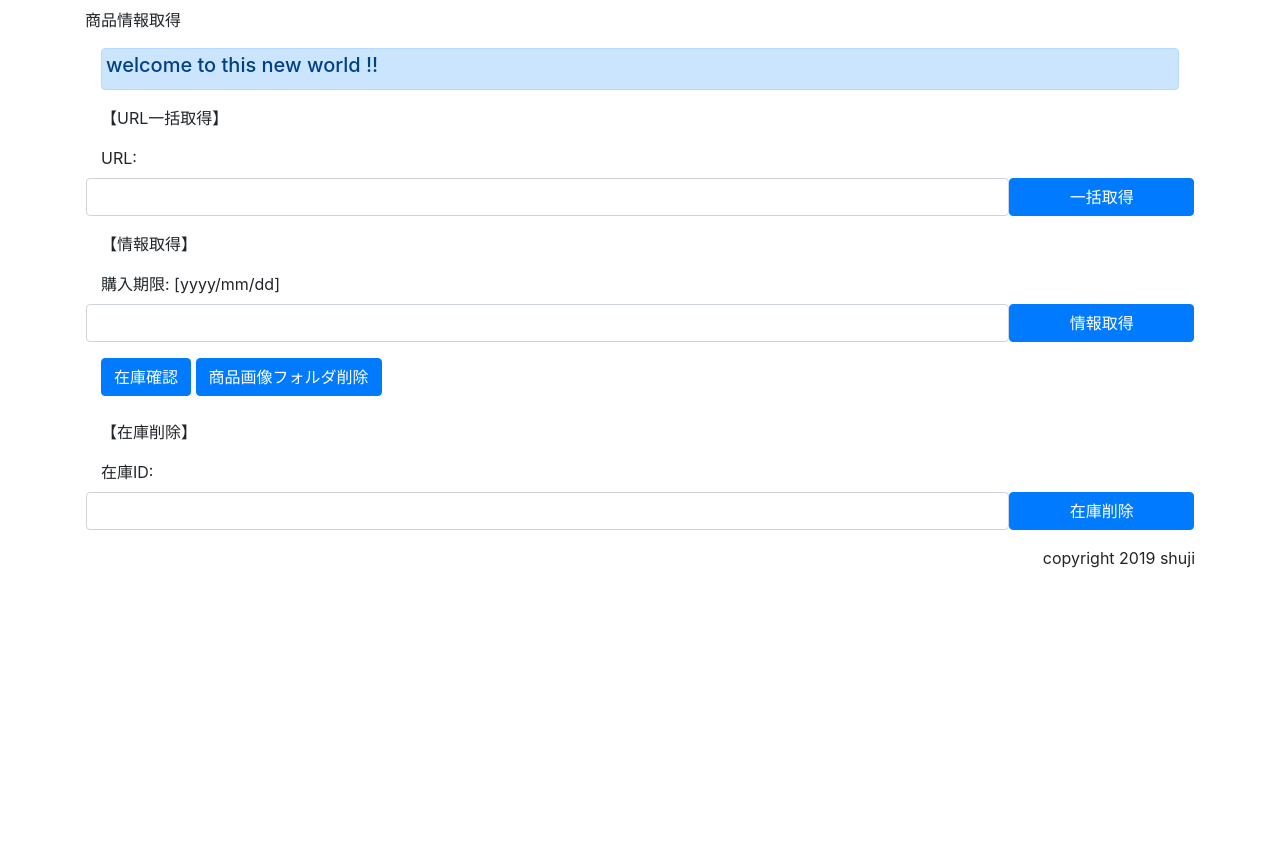
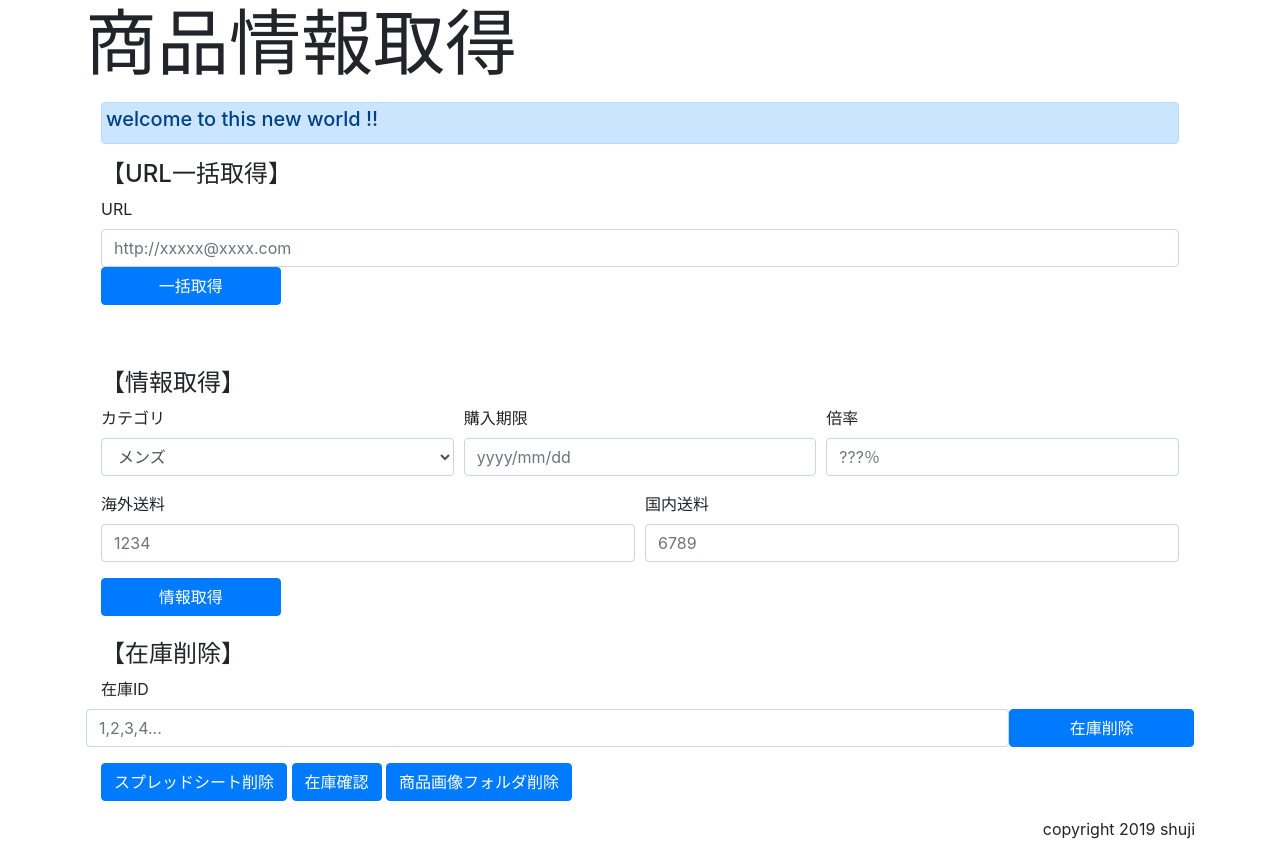
Before and after one commit to shujishujishuji/get_ff, a Flask app: page / in a window 1280 px wide. Before the commit the page ends 568 px from the top, so only its background shows below. Run offline with Flask 2, Linux system fonts and the light colour scheme; some libraries are stand-ins or nearby versions.

Commit message:
入力欄追加

```diff
--- a/main.py
+++ b/main.py
@@ -9,7 +9,6 @@
 6.在庫状況に変化のあったものを削除
 
 TODO:
-取得情報の貼り付け方を考える
 URLを指定して在庫ファイルから削除する関数
 マルチスレッドによる時間短縮
 在庫管理定期実行
@@ -153,8 +152,20 @@ def set_ss(key_file, sheet_name):
     return wks
 
 
-def write_ss(ss, cell, text):
-    ss.update_acell(cell, text)
+@app.route('/del_ss', methods=['GET'])
+def del_cells():
+    ss = set_ss(KEY_FILE, SHEET_NAME).sheet1
+    del_lis = [['', '', '', '', '', '', '', '', '', ''] for _ in range(199)]
+    del_z = [[''] for _ in range(199)]
+    del_a = [['', '', ''] for _ in range(199)]
+    ss_data = [{'range': 'A2:J200',
+                'values': del_lis},
+               {'range': 'Z2:Z200',
+                'values': del_z},
+               {'range': 'AC2:AE200',
+                'values': del_a}]
+    ss.batch_update(ss_data)
+    return 'おわた、おわたwww'
 
 
 class GetList:
@@ -172,8 +183,7 @@ class GetList:
         page_list = self.move_page(url)
         for i, uri in enumerate(page_list):
             time.sleep(1)
-            url_cell = 'I{}'.format(i + blank_row)
-            write_ss(ss, url_cell, uri)
+            ss.update_acell('I{}'.format(i + blank_row), uri)
 
     def get_tag(self, tag, attr_name, attr_val):
         """
@@ -319,7 +329,7 @@ def get_description(driver, stock_check=None):
 def index():
     return render_template(
         'index.html',
-        teitle='Index',
+        title='商品情報取得',
         message='商品情報取得'
     )
 
@@ -343,12 +353,18 @@ def get_info():
         在庫リストに追加する。
     """
     try:
+        # GUIからの入力値
         deadline = request.form.get('deadline')
+        ratio = request.form.get('ratio')
+        overship = request.form.get('overship')
+        domship = request.form.get('domship')
+        cat = request.form.get('category')
+
         # spred_sheetのセットアップ
         sss = set_ss(KEY_FILE, SHEET_NAME)
         ss = sss.worksheet('出品シート')
         bland_dic = sss.worksheet('ブランド').get_all_records()
-        category_dic = sss.worksheet('カテゴリ').get_all_records()
+        category_dic = sss.worksheet(str(cat)).get_all_records()
         area_dic = sss.worksheet('地域').get_all_records()
 
         # スプレッドシートからURLリスト作成
@@ -372,10 +388,8 @@ def get_info():
         for i, url in enumerate(url_lis):
             # log出力
             logger.info(f'URL: {url}')
-            """
             if url in stock_url:
                 continue
-            """
 
             # driverセットアップ
             driver = set_driver(url)
@@ -389,7 +403,7 @@ def get_info():
             bland_str = category_str = area_str = ''
             # ブランド名の取得
             t = re.search(r"^.*", title).group(0)
-            bland_lis = [str(bland['ブランド']) for bland in bland_dic if t in str(bland['ff_ブランド'])]
+            bland_lis = [str(bland['ブランド']) for bland in bland_dic if str(t).lower() in str(bland['ff_ブランド']).lower()]
             if len(bland_lis) > 0:
                 bland_str = bland_lis[0]
 
@@ -421,9 +435,10 @@ def get_info():
                        {'range': 'J{}'.format(cell_row),
                         'values': [[area_str]]},
                        {'range': 'Z{}'.format(cell_row),
-                        'values': [[pure_price]]}]
+                        'values': [[pure_price]]},
+                       {'range': 'AC{}:AE{}'.format(cell_row, cell_row),
+                        'values': [[ratio, overship, domship]]}]
             ss.batch_update(ss_data)
-
 
             # 在庫データベースの更新
             """
--- a/templates/index.html
+++ b/templates/index.html
@@ -8,8 +8,6 @@
 {% endblock %}
 
 {% block content %}
-
-<div class="mb-3" id="msg">{{message}}</div>
 
 <!--vue.js container-->
 <div id="app" class="m-3">
@@ -26,33 +24,54 @@
 </div>
 
 <div class="form-group">
-    <p>【URL一括取得】</p>
-    <label for="url">URL:</label>
-    <div class="row">
-    <input type="text" id="url" name="url" class="form-control col" v-model="post_url">
+    <h4>【URL一括取得】</h4>
+    <label for="url">URL</label>
+    <input type="text" id="url" name="url" class="form-control" placeholder="http://xxxxx@xxxx.com" v-model="post_url">
     <button v-on:click="postUrl" class="btn btn-primary col-3 col-sm-3 col-md-2 col-lg-2 col-xl-2">一括取得</button>
+</div>
+<br><br>
+<h4>【情報取得】</h4>
+<div class="form-row">
+    <div class="form-group col">
+        <label for="category">カテゴリ</label>
+        <select type="text" id="category" name="category" class="form-control" placeholder="" v-model="post_category">
+            <option value="レディース">レディース</option>
+            <option value="メンズ">メンズ</option>
+            <option value="その他">その他</option>
+        </select>
+    </div>
+    <div class="form-group col">
+        <label for="deadline">購入期限</label>
+        <input type="text" id="deadline" name="deadline" class="form-control" placeholder="yyyy/mm/dd" v-model="post_deadline">
+    </div>
+    <div class="form-group col">
+        <label for="ratio">倍率</label>
+        <input type="text" id="ratio" name="ratio" class="form-control" placeholder="???％" v-model="post_ratio">
     </div>
 </div>
-<div class="form-group">
-    <p>【情報取得】</p>
-    <label for="deadline">購入期限: [yyyy/mm/dd]</label>
-    <div class="row">
-    <input type="text" id="deadline" name="deadline" class="form-control col" v-model="post_deadline">
-    <button v-on:click="getDescription" class="btn btn-primary col-3 col-sm-3 col-md-2 col-lg-2 col-xl-2">情報取得</button>
+<div class="form-row">
+    <div class="form-group col">
+        <label for="overship">海外送料</label>
+        <input type="text" id="overship" name="overship" class="form-control" placeholder="1234" v-model="post_overship">
+    </div>
+    <div class="form-group col">
+        <label for="domship">国内送料</label>
+        <input type="text" id="domship" name="domship" class="form-control" placeholder="6789" v-model="post_domship">
     </div>
 </div>
-    <button v-on:click="getStock" class="btn btn-primary" id="check_stock">在庫確認</button>
-    <button v-on:click="delImg" class="btn btn-primary" id="delete_img_dir">商品画像フォルダ削除</button>
-<br>
-<br>
+    <button v-on:click="getDescription" class="btn btn-primary col-3 col-sm-3 col-md-2 col-lg-2 col-xl-2">情報取得</button>
+<br><br>
 <div class="form-group">
-    <p>【在庫削除】</p>
-    <label for="id">在庫ID:</label>
+    <h4>【在庫削除】</h4>
+    <label for="id">在庫ID</label>
     <div class="row">
-    <input type="text" id="id" name="id" class="form-control col" v-model="post_id">
+    <input type="text" id="id" name="id" class="form-control col" placeholder="1,2,3,4..." v-model="post_id">
     <button v-on:click="delStock" class="btn btn-primary col-3 col-sm-3 col-md-2 col-lg-2 col-xl-2">在庫削除</button>
     </div>
 </div>
+    <button v-on:click="delSs" class="btn btn-primary" id="delete_spreadsheet">スプレッドシート削除</button>
+    <button v-on:click="getStock" class="btn btn-primary" id="check_stock">在庫確認</button>
+    <button v-on:click="delImg" class="btn btn-primary" id="delete_img_dir">商品画像フォルダ削除</button>
 </div>
 </script>
 {% endraw %}
@@ -68,6 +87,10 @@ Vue.component('mycomp', {
             alert_msg: 'welcome to this new world !!',
             post_id: '',
             post_deadline: '',
+            post_ratio: '',
+            post_overship: '',
+            post_domship: '',
+            post_category: 'メンズ'
         }
     },
     methods:{
@@ -100,6 +123,10 @@ Vue.component('mycomp', {
             this.alert_msg = '商品情報取得実行中です。けっこう時間かかります。しばらくお待ちください。';
             let formData = new FormData();
             formData.append("deadline", this.post_deadline);
+            formData.append("ratio", this.post_ratio);
+            formData.append("overship", this.post_overship);
+            formData.append("domship", this.post_domship);
+            formData.append("category", this.post_category);
             let self = this;
             $.ajax({
                 type: 'POST',
@@ -111,6 +138,9 @@ Vue.component('mycomp', {
                 success: function(data) {
                     if(data != null){
                         self.post_deadline = '';
+                        self.post_ratio = '';
+                        self.post_overship = '';
+                        self.post_domship = '';
                         self.alert_msg = '終了しましたyo~~~！！';
                     }
                 },
@@ -162,7 +192,15 @@ Vue.component('mycomp', {
                     self.alert_msg = 'URL送信時にエラーが発生しました。';
                 }
             });
-        }
+        },
+        // check_stock
+        delSs: function(){
+            this.alert_msg = 'スプレッドシート削除中です。けっこう時間かかります。しばらくお待ちください。';
+            let self = this;
+            $.get("/del_ss", function(data){
+                self.alert_msg = data
+            });
+        },
     },
 });
 
--- a/templates/layout.html
+++ b/templates/layout.html
@@ -10,9 +10,9 @@
 </head>
 <body class="">
     <div class="container">
-        <h1 class="display-3">
+        <h2 class="display-3">
         {% block headline %}{% endblock %}
-        </h1>
+        </h2>
         <div>
             {% block content %}{% endblock %}
         </div>
```
